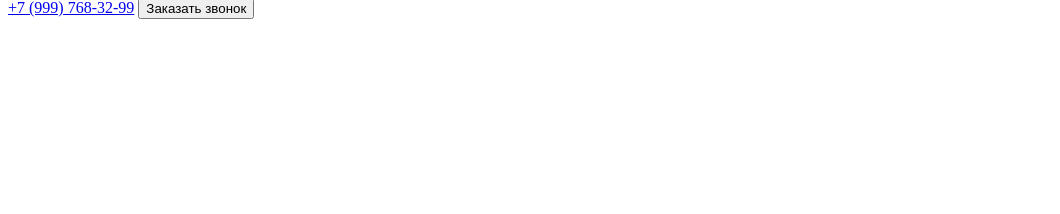
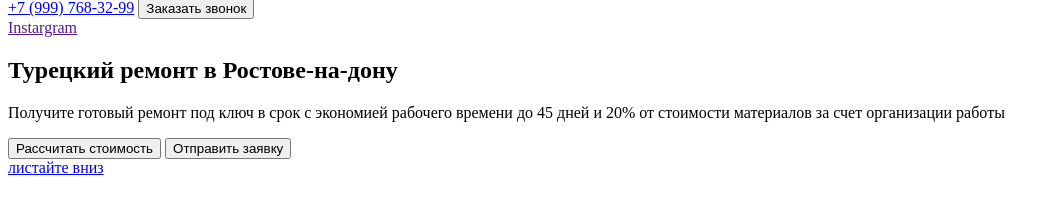
Before and after one commit to NurgalievMarsil/repair, a website: page index.html in a window 1280 px wide. Shown: the part 46-260 px from the top of the page, without its empty margins (0-1060 px from the left). Drawn offline with Linux system fonts and the light colour scheme.

Commit message:
feat: add hero in index.html

```diff
--- a/index.html
+++ b/index.html
@@ -26,5 +26,22 @@
     </div>
     <!-- /.container -->
   </header>
+  <main>
+    <section class="hero">
+      <a href="" class="instagram">Instargram</a>
+      <div class="hero__content">
+        <div class="container">
+          <h1 class="title hero__title">Турецкий ремонт в Ростове-на-дону</h1>
+          <p class="hero__text">Получите готовый ремонт под ключ в срок с экономией рабочего времени до 45 дней и 20% от стоимости материалов за счет организации работы</p>
+          <button class="button hero__button button--primary">Рассчитать стоимость</button>
+          <button class="button hero__button button--outline">Отправить заявку</button>
+        </div>
+        <!-- /.container -->
+      </div>
+      <!-- /.hero__content -->
+      <a href="#" class="scroll-down">листайте вниз</a>
+    </section>
+    <!-- /.hero -->
+  </main>
 </body>
 </html>
```
